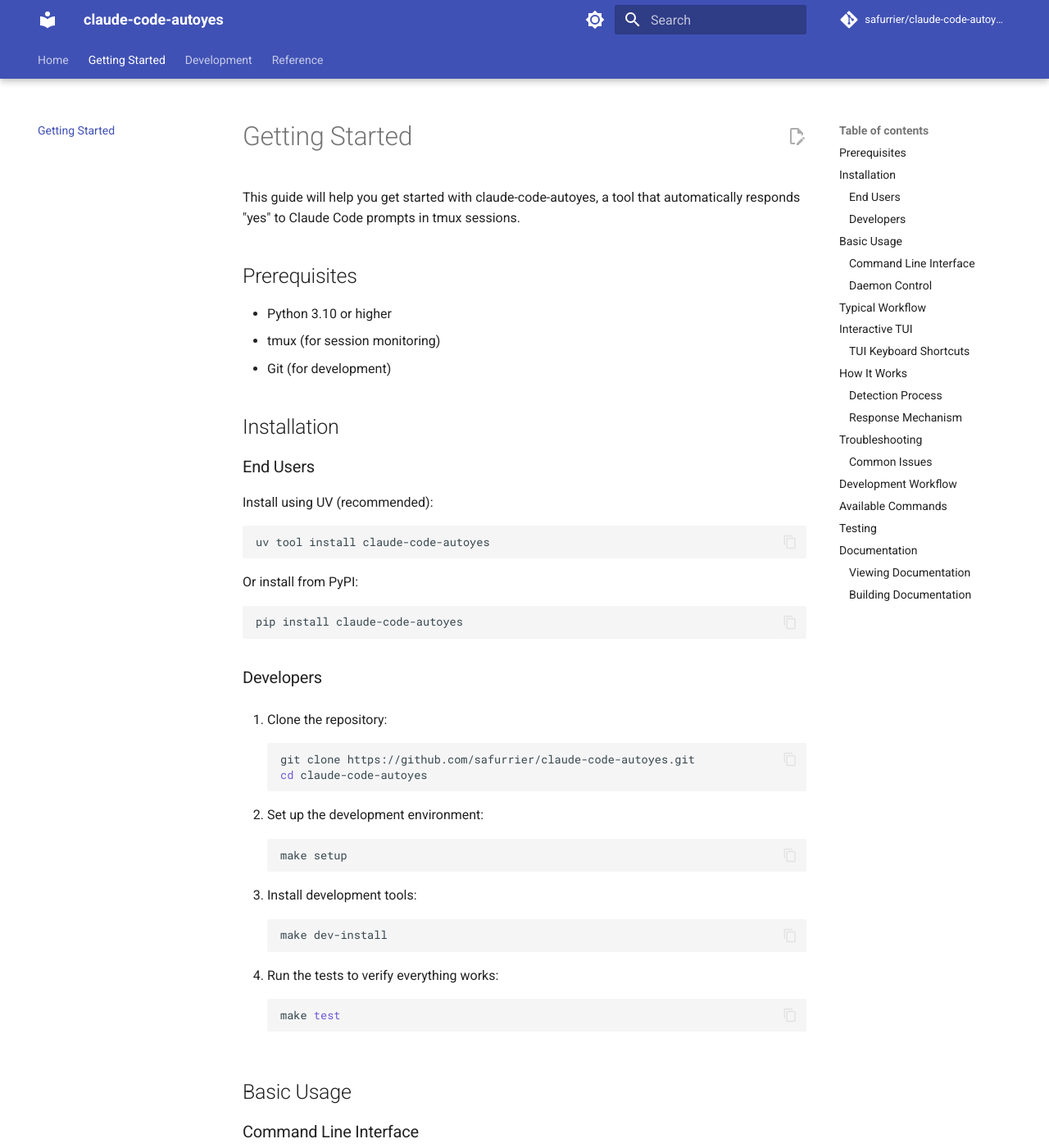
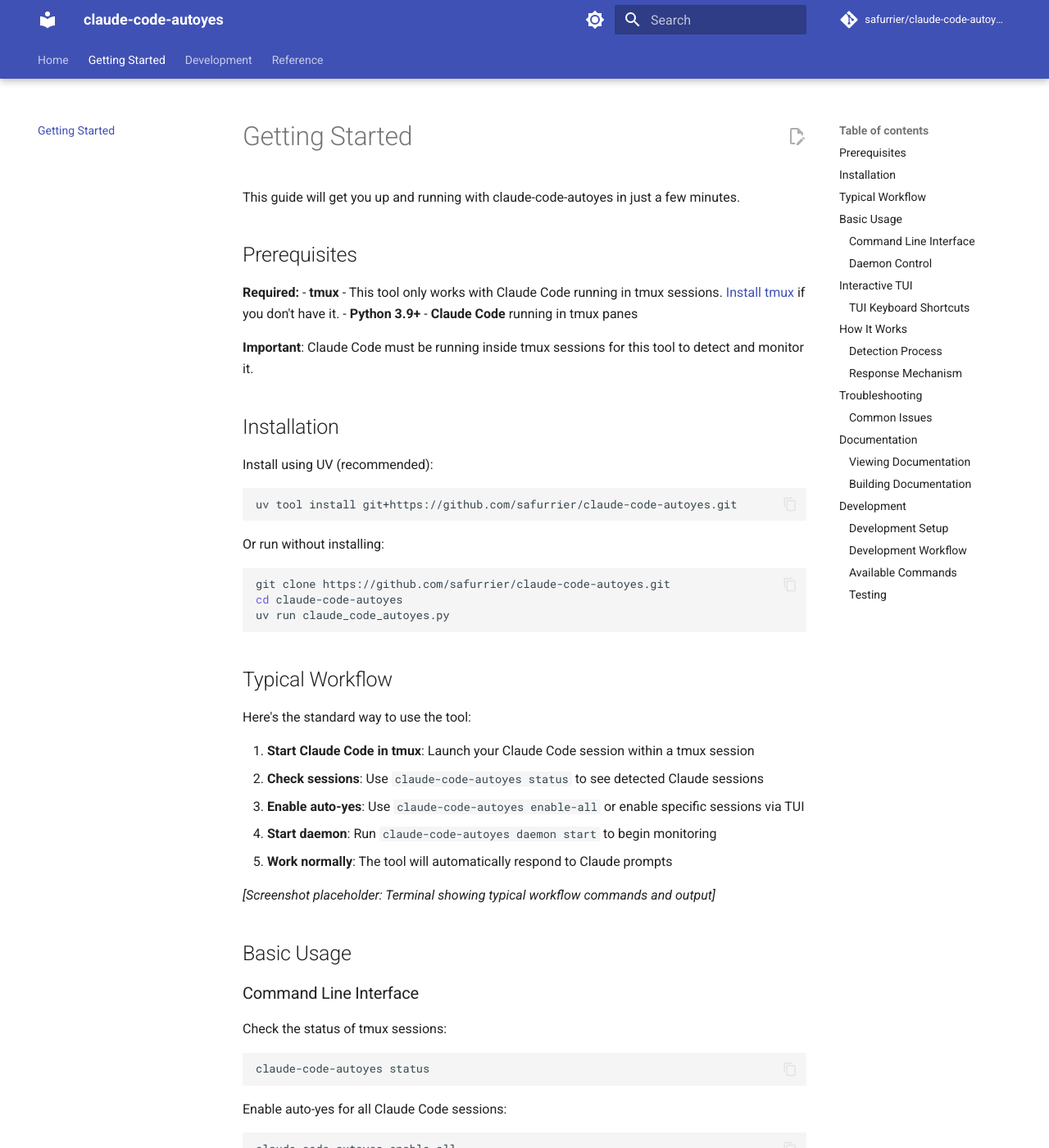
Before and after one commit to safurrier/claude-code-autoyes, an MkDocs documentation site: the page built from docs/getting-started.md, in a window 1280 px wide and 1400 px high. Shown: the whole window at 82% size. Built offline with MkDocs 1.6.1 and Material for MkDocs 9.7.7, drawn with Linux system fonts in a browser that asks for light colours; comment, search, counter and statistics services are not loaded; some of the changed text lies outside the part shown.

Commit message:
docs: address feedback on documentation improvements
- Make intro less dramatic, more measured and concise
- Remove non-working curl install script
- Fix install commands to use correct GitHub link
- Remove PyPI references (not published there)
- Move developers section to end of getting-started
- Move Typical Workflow to top of getting-started
- Make tmux requirement more prominent with install link
- Add placeholder spots for screenshots and demos
- Apply README lessons consistently to all docs

🤖 Generated with [Claude Code](https://claude.ai/code)

Co-Authored-By: Claude <noreply@anthropic.com>

````diff
--- a/docs/getting-started.md
+++ b/docs/getting-started.md
@@ -1,49 +1,41 @@
 # Getting Started
 
-This guide will help you get started with claude-code-autoyes, a tool that automatically responds "yes" to Claude Code prompts in tmux sessions.
+This guide will get you up and running with claude-code-autoyes in just a few minutes.
 
 ## Prerequisites
 
-- Python 3.10 or higher
-- tmux (for session monitoring)
-- Git (for development)
+**Required:**
+- **tmux** - This tool only works with Claude Code running in tmux sessions. [Install tmux](https://github.com/tmux/tmux/wiki/Installing) if you don't have it.
+- **Python 3.9+**
+- **Claude Code** running in tmux panes
+
+**Important**: Claude Code must be running inside tmux sessions for this tool to detect and monitor it.
 
 ## Installation
 
-### End Users
-
 Install using UV (recommended):
 ```bash
-uv tool install claude-code-autoyes
+uv tool install git+https://github.com/safurrier/claude-code-autoyes.git
 ```
 
-Or install from PyPI:
+Or run without installing:
 ```bash
-pip install claude-code-autoyes
+git clone https://github.com/safurrier/claude-code-autoyes.git
+cd claude-code-autoyes
+uv run claude_code_autoyes.py
 ```
 
-### Developers
+## Typical Workflow
 
-1. Clone the repository:
-   ```bash
-   git clone https://github.com/safurrier/claude-code-autoyes.git
-   cd claude-code-autoyes
-   ```
+Here's the standard way to use the tool:
 
-2. Set up the development environment:
-   ```bash
-   make setup
-   ```
+1. **Start Claude Code in tmux**: Launch your Claude Code session within a tmux session
+2. **Check sessions**: Use `claude-code-autoyes status` to see detected Claude sessions
+3. **Enable auto-yes**: Use `claude-code-autoyes enable-all` or enable specific sessions via TUI
+4. **Start daemon**: Run `claude-code-autoyes daemon start` to begin monitoring
+5. **Work normally**: The tool will automatically respond to Claude prompts
 
-3. Install development tools:
-   ```bash
-   make dev-install
-   ```
-
-4. Run the tests to verify everything works:
-   ```bash
-   make test
-   ```
+*[Screenshot placeholder: Terminal showing typical workflow commands and output]*
 
 ## Basic Usage
 
@@ -64,6 +56,8 @@ Launch the interactive TUI:
 claude-code-autoyes tui
 ```
 
+*[Screenshot placeholder: TUI interface showing Claude instances and controls]*
+
 ### Daemon Control
 
 Start the background daemon:
@@ -81,14 +75,6 @@ Stop the daemon:
 claude-code-autoyes daemon stop
 ```
 
-## Typical Workflow
-
-1. **Start Claude Code in tmux**: Launch your Claude Code session within a tmux session
-2. **Check sessions**: Use `claude-code-autoyes status` to see detected Claude sessions
-3. **Enable auto-yes**: Use `claude-code-autoyes enable-all` or enable specific sessions via TUI
-4. **Start daemon**: Run `claude-code-autoyes daemon start` to begin monitoring
-5. **Work normally**: The tool will automatically respond to Claude prompts
-
 ## Interactive TUI
 
 The Terminal User Interface provides a visual way to manage sessions:
@@ -96,6 +82,8 @@ The Terminal User Interface provides a visual way to manage sessions:
 ```bash
 claude-code-autoyes tui
 ```
+
+*[Demo placeholder: Animated GIF showing TUI navigation and theme switching]*
 
 Features:
 - View all tmux sessions and panes
@@ -121,7 +109,7 @@ Features:
 ### Detection Process
 
 1. **Session Discovery**: Scans tmux sessions for running processes
-2. **Claude Identification**: Looks for `claude_code_autoyes`, `claude-code-autoyes`, or `claude-autoyes` processes
+2. **Claude Identification**: Looks for processes with "claude" in the name (case-insensitive)
 3. **Prompt Monitoring**: Watches enabled sessions for specific prompt patterns:
    - "Do you want to"
    - "Would you like to"
@@ -153,48 +141,6 @@ Features:
 - Check that prompts match the expected patterns
 - Ensure no conflicting input is being sent to the session
 
-## Development Workflow
-
-1. Make your changes to the code
-2. Add or update tests as needed
-3. Run quality checks:
-   ```bash
-   make check
-   ```
-4. Update documentation if needed
-5. Commit your changes
-6. Create a pull request
-
-## Available Commands
-
-Run `make` to see all available commands:
-
-- `make setup` - Set up development environment
-- `make test` - Run tests with coverage
-- `make lint` - Run linting
-- `make format` - Format code
-- `make mypy` - Run type checking
-- `make check` - Run all quality checks
-- `make docs-serve` - Serve documentation locally
-- `make docs-build` - Build documentation
-
-## Testing
-
-Run the test suite:
-```bash
-make test
-```
-
-Run specific tests:
-```bash
-uv run -m pytest tests/test_specific.py::test_function_name
-```
-
-Run tests with coverage:
-```bash
-make test-coverage
-```
-
 ## Documentation
 
 ### Viewing Documentation
@@ -214,3 +160,72 @@ make docs-build
 ```
 
 The built documentation will be in the `site/` directory.
+
+## Development
+
+Want to contribute or modify the tool?
+
+### Development Setup
+
+1. Clone the repository:
+   ```bash
+   git clone https://github.com/safurrier/claude-code-autoyes.git
+   cd claude-code-autoyes
+   ```
+
+2. Set up the development environment:
+   ```bash
+   make setup
+   ```
+
+3. Install development tools:
+   ```bash
+   make dev-install
+   ```
+
+4. Run the tests to verify everything works:
+   ```bash
+   make test
+   ```
+
+### Development Workflow
+
+1. Make your changes to the code
+2. Add or update tests as needed
+3. Run quality checks:
+   ```bash
+   make check
+   ```
+4. Update documentation if needed
+5. Commit your changes
+6. Create a pull request
+
+### Available Commands
+
+Run `make` to see all available commands:
+
+- `make setup` - Set up development environment
+- `make test` - Run tests with coverage
+- `make lint` - Run linting
+- `make format` - Format code
+- `make mypy` - Run type checking
+- `make check` - Run all quality checks
+- `make docs-serve` - Serve documentation locally
+- `make docs-build` - Build documentation
+
+### Testing
+
+Run the test suite:
+```bash
+make test
+```
+
+Run specific tests:
+```bash
+uv run -m pytest tests/test_specific.py::test_function_name
+```
+
+Run tests with coverage:
+```bash
+make test-coverage
+```
````
Also changed, not shown: README.md (+13 -8 lines), docs/index.md (+11 -9 lines).
